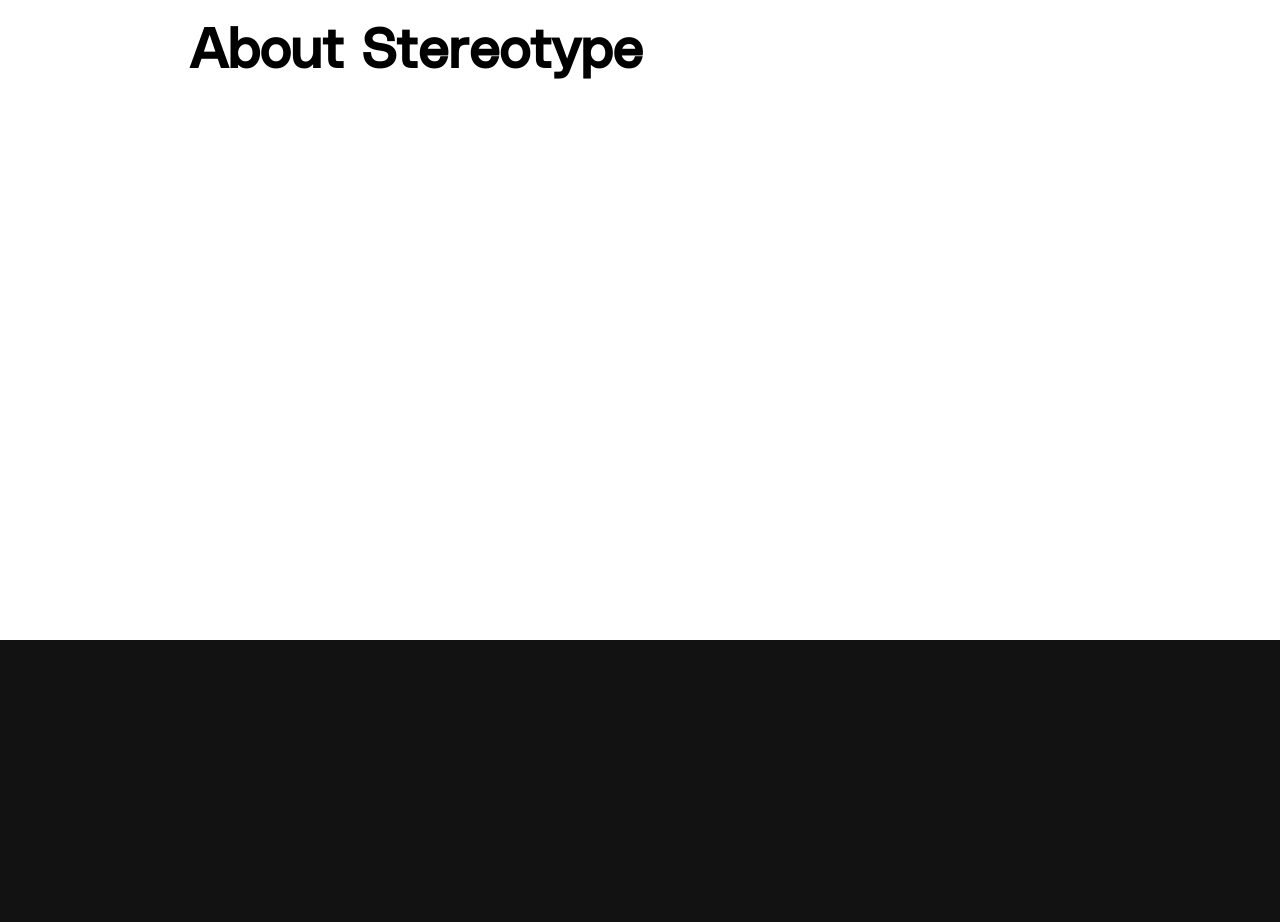
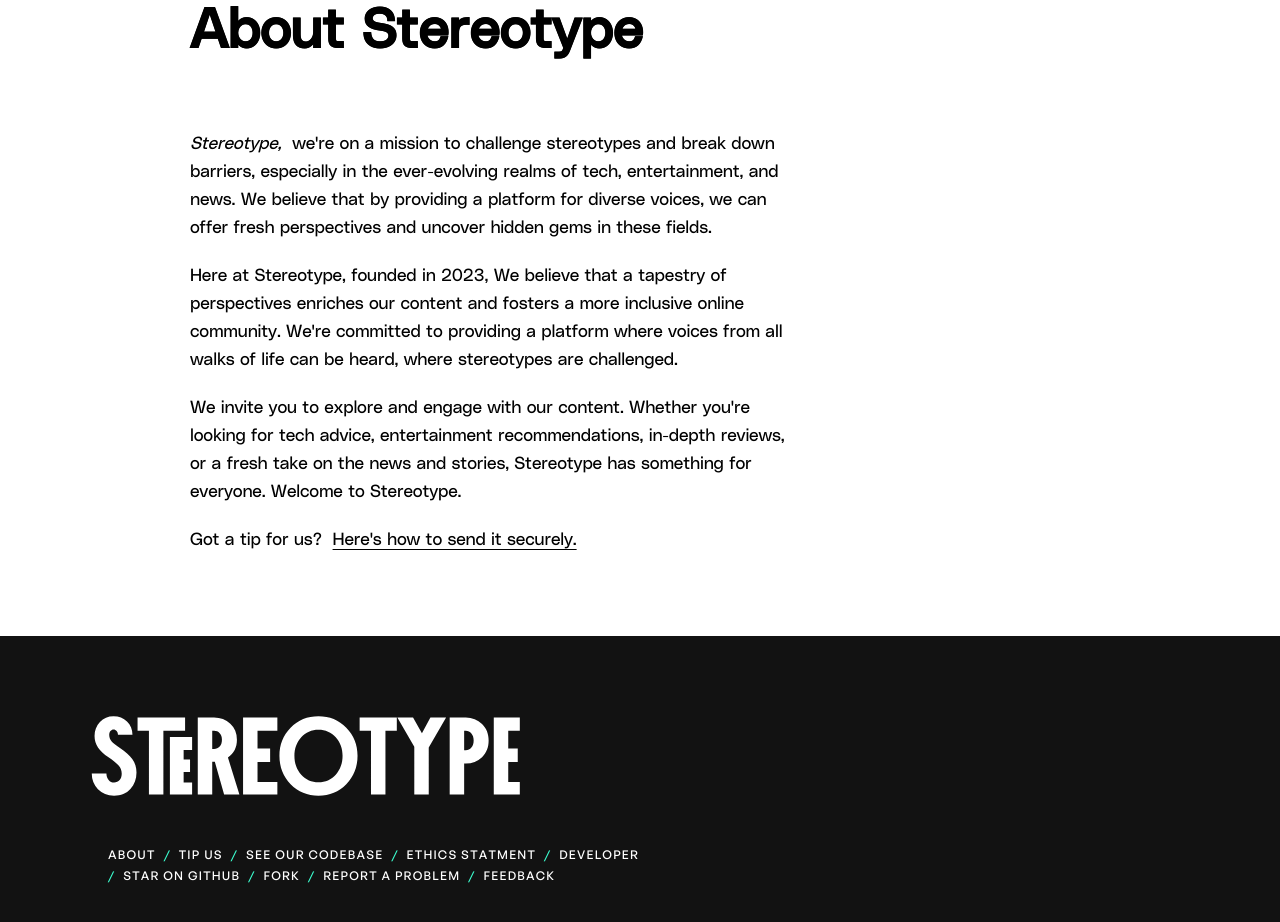
Before and after one commit to AnirudhSinghBhadauria/stereotype, a Next.js app: page /About in a window 1280 px wide. Shown: the part 160-1082 px from the top of the page. Before the commit the page ends 800 px from the top, so only its background shows below. Built offline with nearby package versions, Linux system fonts and the light colour scheme.

Commit message:
ethics page and about done

```diff
--- a/src/app/About/page.tsx
+++ b/src/app/About/page.tsx
@@ -1,3 +1,4 @@
+import SiteFooter from "@/components/ui/site-footer";
 import Stereotype from "@/misc/logos/Stereotype";
 import Link from "next/link";
 import React, { Fragment } from "react";
@@ -5,28 +6,69 @@
 const About = () => {
   return (
     <Fragment>
-      <div className="z-40 absolute top-0 md:right-[20px] pb-[30px]">
+      <div className="z-40 absolute top-0 md:right-[0px] pb-[30px]">
         <Link
           href="/"
           aria-label="home button for stereotype"
           title="Stereotype Home"
           className="w-fit block"
         >
-          <Stereotype className="h-[50px] w-[270px] md:w-[645.6px] lg:w-[700.7px] md:h-[120px] lg:h-[130px] fill-torq-100 opacity-50 pl-[9px]" />
+          <Stereotype className="h-[50px] w-[270px] md:w-[645.6px] lg:w-[700.7px] md:h-[120px] lg:h-[130px] fill-torq-100 opcatiy-100 md:opacity-50 pl-[9px]" />
         </Link>
       </div>
 
-      <article className="relative w-full h-screen bg-white">
-        <div className="pt-[130px] px-[20px]">
-          <section className="mx-auto text-black my-[24px] w-full max-w-[1100px] md:mt-[16px] lg:mt-[35px]">
-            <div className="mb-[40px] max-w-[900px] md:ml-[100px]">
-              <h1 className="mb-[12px] font-poly text-[40px] font-black leading-[-1] md:text-[55px] lg:block">
+      <article className="relative w-full bg-white">
+        <div className="pt-[40px] md:pt-[130px] pb-[40px] px-[20px]">
+          <section className="mx-auto text-black my-[24px] w-full max-w-[1100px] md:mt-[16px] lg:mt-[15px]">
+            <div className="mb-[30px] md:mb-[60px] max-w-[900px] md:ml-[100px]">
+              <h1
+                style={{ textShadow: "0.25px 0.25px 0px black" }}
+                className="mb-[12px] font-poly text-[40px] font-black leading-[-1] md:text-[55px] lg:block"
+              >
                 About Stereotype
               </h1>
+            </div>
+
+            <div className="relative md:mx-auto md:flex md:max-w-[700px] lg:max-w-none">
+              <div className="sm:ml-auto md:ml-[100px] md:max-w-[600px] lg:mx-[100px] text-black">
+                <p className="font-poly mb-[20px] text-[17.5px] leading-[1.6] -tracking-[0.01em] selection:bg-[#3cffd033] text-wrap">
+                  <em>Stereotype, &nbsp;</em>
+                  we're on a mission to challenge stereotypes and break down
+                  barriers, especially in the ever-evolving realms of tech,
+                  entertainment, and news. We believe that by providing a
+                  platform for diverse voices, we can offer fresh perspectives
+                  and uncover hidden gems in these fields.
+                </p>
+                <p className="font-poly mb-[20px] text-[17.5px] leading-[1.6] -tracking-[0.01em] selection:bg-[#3cffd033]">
+                  Here at Stereotype, founded in 2023, We believe that a tapestry
+                  of perspectives enriches our content and fosters a more
+                  inclusive online community. We're committed to providing a
+                  platform where voices from all walks of life can be heard,
+                  where stereotypes are challenged.
+                </p>
+                <p className="font-poly mb-[20px] text-[17.5px] leading-[1.6] -tracking-[0.01em] selection:bg-[#3cffd033]">
+                  We invite you to explore and engage with our content. Whether
+                  you're looking for tech advice, entertainment recommendations,
+                  in-depth reviews, or a fresh take on the news and stories, Stereotype has
+                  something for everyone. Welcome to Stereotype.
+                </p>
+                <p className="font-poly mb-[20px] text-[17.5px] leading-[1.6] -tracking-[0.01em] selection:bg-[#3cffd033]">
+                  Got a tip for us? &nbsp;
+                  <Link
+                    className="underline underline-offset-4 hover:underline-about-on-hover"
+                    href="/got-a-tip"
+                    aria-label="Got a Tip"
+                  >
+                    Here's how to send it securely.
+                  </Link>
+                </p>
+              </div>
             </div>
           </section>
         </div>
       </article>
+
+      <SiteFooter />
     </Fragment>
   );
 };
--- /dev/null
+++ b/src/app/Ethics-Statement/page.tsx
@@ -0,0 +1,89 @@
+import SiteFooter from "@/components/ui/site-footer";
+import Stereotype from "@/misc/logos/Stereotype";
+import Link from "next/link";
+import React, { Fragment } from "react";
+
+const EthicsStatement = () => {
+  return (
+    <Fragment>
+      <div className="z-40 absolute top-0 md:right-[0px] pb-[30px]">
+        <Link
+          href="/"
+          aria-label="home button for stereotype"
+          title="Stereotype Home"
+          className="w-fit block"
+        >
+          <Stereotype className="h-[50px] w-[270px] md:w-[645.6px] lg:w-[700.7px] md:h-[120px] lg:h-[130px] fill-torq-100 opcatiy-100 md:opacity-50 pl-[9px]" />
+        </Link>
+      </div>
+
+      <article className="relative w-full bg-white">
+        <div className="pt-[40px] md:pt-[130px] pb-[40px] px-[20px]">
+          <section className="mx-auto text-black my-[24px] w-full max-w-[1100px] md:mt-[16px] lg:mt-[15px]">
+            <div className="mb-[30px] max-w-[900px] md:ml-[100px]">
+              <h1
+                style={{ textShadow: "0.25px 0.25px 0px black" }}
+                className="mb-[12px] font-poly text-[40px] font-black leading-[-1] md:text-[55px] lg:block"
+              >
+                Ethics Statement
+              </h1>
+            </div>
+
+            <div className="relative md:mx-auto md:flex md:max-w-[700px] lg:max-w-none">
+              <div className="sm:ml-auto md:ml-[100px] md:max-w-[600px] lg:mx-[100px] text-black">
+                <p className="font-poly mb-[20px] text-[17.5px] leading-[1.6] -tracking-[0.01em] selection:bg-[#3cffd033] text-wrap">
+                  At&nbsp; <em>Stereotype, &nbsp;</em>
+                  our commitment is to provide genuinely valuable and authentic
+                  content. We take pride in our rigorous research and dedication
+                  to accuracy. Every piece undergoes meticulous review to meet
+                  the highest quality standards. We serve content that reflects
+                  real interests.
+                </p>
+                <p className="font-poly mb-[20px] text-[17.5px] leading-[1.6] -tracking-[0.01em] selection:bg-[#3cffd033] text-wrap">
+                  We prioritize transparency and forthrightness. If we make
+                  errors or discover new information impacting past content,
+                  we'll promptly acknowledge and correct it. Viewer trust is our
+                  top priority. When engaging with Stereotype, expect candid,
+                  trustworthy content, built on a foundation of honesty.
+                </p>
+                <p className="font-poly mb-[20px] text-[17.5px] leading-[1.6] -tracking-[0.01em] selection:bg-[#3cffd033] text-wrap">
+                  Stereotype is more than content; it's a community of
+                  knowledge, entertainment, and enthusiasts. We encourage open
+                  dialogue and value feedback. Our commitment to honesty extends
+                  to interactions with our community. We aim to foster a
+                  respectful environment where trust and authenticity reign,
+                  ensuring every member feels valued and heard.
+                </p>
+                <p className="font-poly mb-[20px] text-[17.5px] leading-[1.6] -tracking-[0.01em] selection:bg-[#3cffd033] text-wrap">
+                  We believe in showcasing diverse perspectives to empower
+                  informed choices. Stereotype is your platform for a wide range
+                  of voices, ensuring you have access to multifaceted
+                  viewpoints. Our commitment to inclusivity means you'll find
+                  content that resonates with your unique interests and helps
+                  you make well-rounded decisions. Trust Stereotype as your
+                  source for varied, informed content.
+                </p>
+                <p className="font-poly mb-[20px] text-[17.5px] leading-[1.6] -tracking-[0.01em] selection:bg-[#3cffd033] text-wrap">
+                  Want to give us feedback? &nbsp;
+                  <span>
+                    <Link
+                      className="underline underline-offset-4 hover:underline-about-on-hover"
+                      href="/got-a-tip"
+                      aria-label="Got a Tip"
+                    >
+                      Here's how to send it.
+                    </Link>
+                  </span>
+                </p>
+              </div>
+            </div>
+          </section>
+        </div>
+      </article>
+
+      <SiteFooter />
+    </Fragment>
+  );
+};
+
+export default EthicsStatement;
--- a/src/app/globals.css
+++ b/src/app/globals.css
@@ -131,6 +131,13 @@
     text-underline-offset: 1.5px;
   }
 
+  .underline-about-on-hover {
+    text-decoration-line: underline;
+    text-decoration-color: #3cffd0;
+    text-decoration-thickness: 3.5px;
+    text-underline-offset: 5px;
+  }
+
   .text-wrap {
     text-wrap: balance;
   }
--- a/src/components/ui/site-footer.tsx
+++ b/src/components/ui/site-footer.tsx
@@ -12,11 +12,11 @@
           <ul className="flex flex-row flex-wrap px-[10px] sm:pl-[18px] sm:pr-0 justify-center md:justify-start">
             <li>
               <Link
-                href="/Contact"
-                aria-label="contact us for more information."
+                href="/About"
+                aria-label="About us for more information."
                 className="hover:underline hover:transition-all hover:ease-in-out underline-offset-2 pr-[8px]"
               >
-                contact
+                About
               </Link>
             </li>
             {footerNavbar.map(({ text, aria, link }) => (
--- a/src/components/ui/site-header.tsx
+++ b/src/components/ui/site-header.tsx
@@ -20,7 +20,7 @@
   //     ? "black"
   //     : "white";
 
-  if (pathname.slice(0, 6) === "/About") {
+  if (pathname.slice(0, 6) === "/About" || pathname.slice(0, 6) === "/Ethic" ) {
     config = {
       color: "black",
       position: "flex-start",
--- a/src/utils/navbar.ts
+++ b/src/utils/navbar.ts
@@ -33,9 +33,9 @@
     aria: "Give us a tip for a story.",
   },
   {
-    text: "community guidelines",
-    link: "",
-    aria: "Community Guidelines of Stereotype",
+    text: "see our codebase",
+    link: "https://github.com/AnirudhSinghBhadauria/stereotype",
+    aria: "Codebase of Stereotype",
   },
   {
     text: "ethics Statment",
```
